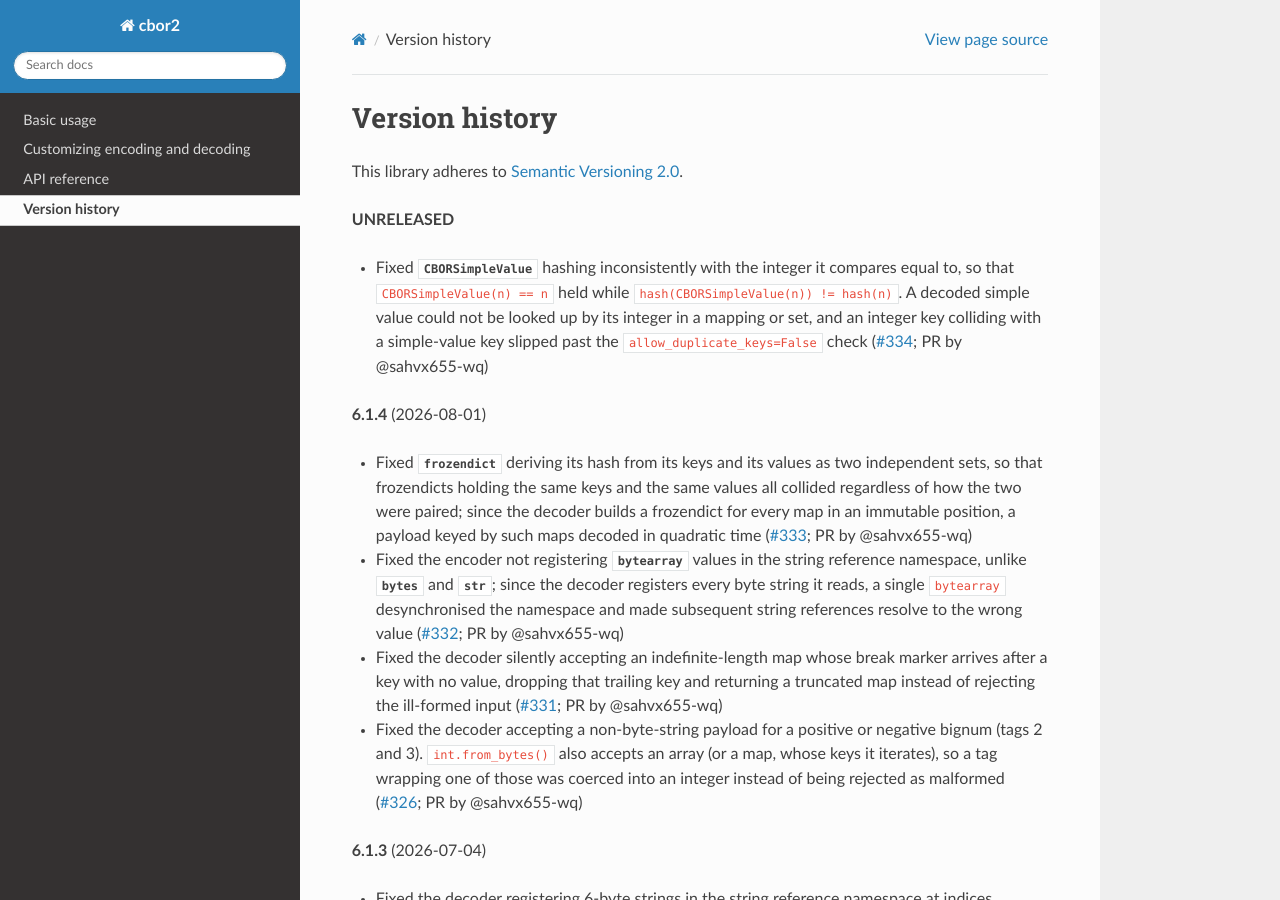
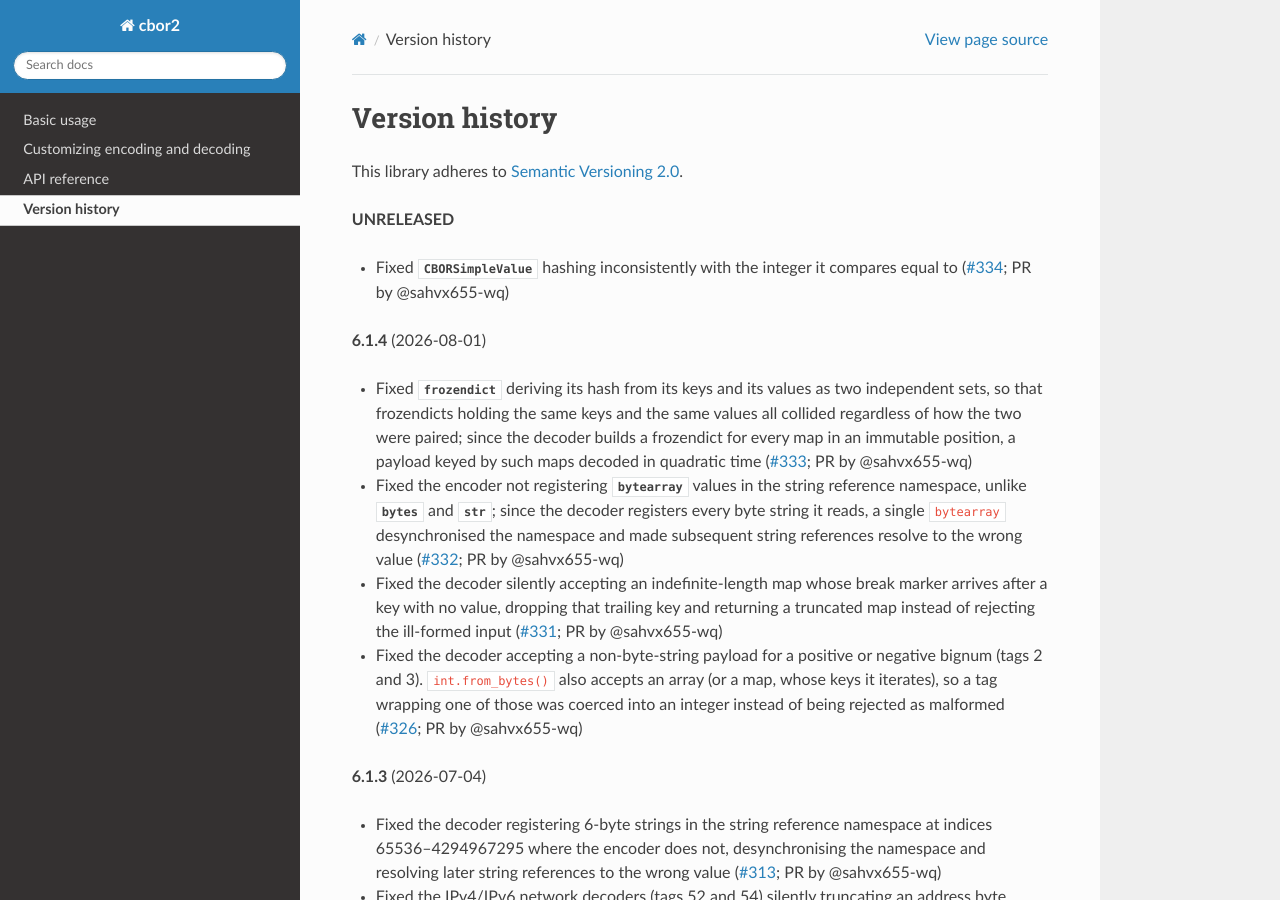
Before and after one commit to agronholm/cbor2, a Sphinx documentation site: the page built from docs/versionhistory.rst, in a window 1280 px wide and 900 px high. Built offline with Sphinx 7.4.7 and the Read the Docs theme 3.1.0, drawn with Linux system fonts in a browser that asks for light colours; the version number could not be read and is left out.

Commit message:
Cut out the unnecessary blabber

```diff
--- a/docs/versionhistory.rst
+++ b/docs/versionhistory.rst
@@ -7,10 +7,7 @@ This library adheres to `Semantic Versioning 2.0 <http://semver.org/>`_.
 
 **UNRELEASED**
 
-- Fixed :class:`CBORSimpleValue` hashing inconsistently with the integer it compares equal to, so
-  that ``CBORSimpleValue(n) == n`` held while ``hash(CBORSimpleValue(n)) != hash(n)``. A decoded
-  simple value could not be looked up by its integer in a mapping or set, and an integer key
-  colliding with a simple-value key slipped past the ``allow_duplicate_keys=False`` check
+- Fixed :class:`CBORSimpleValue` hashing inconsistently with the integer it compares equal to
   (`#334 <https://github.com/agronholm/cbor2/pull/334>`_; PR by @sahvx655-wq)
 
 **6.1.4** (2026-08-01)
```
